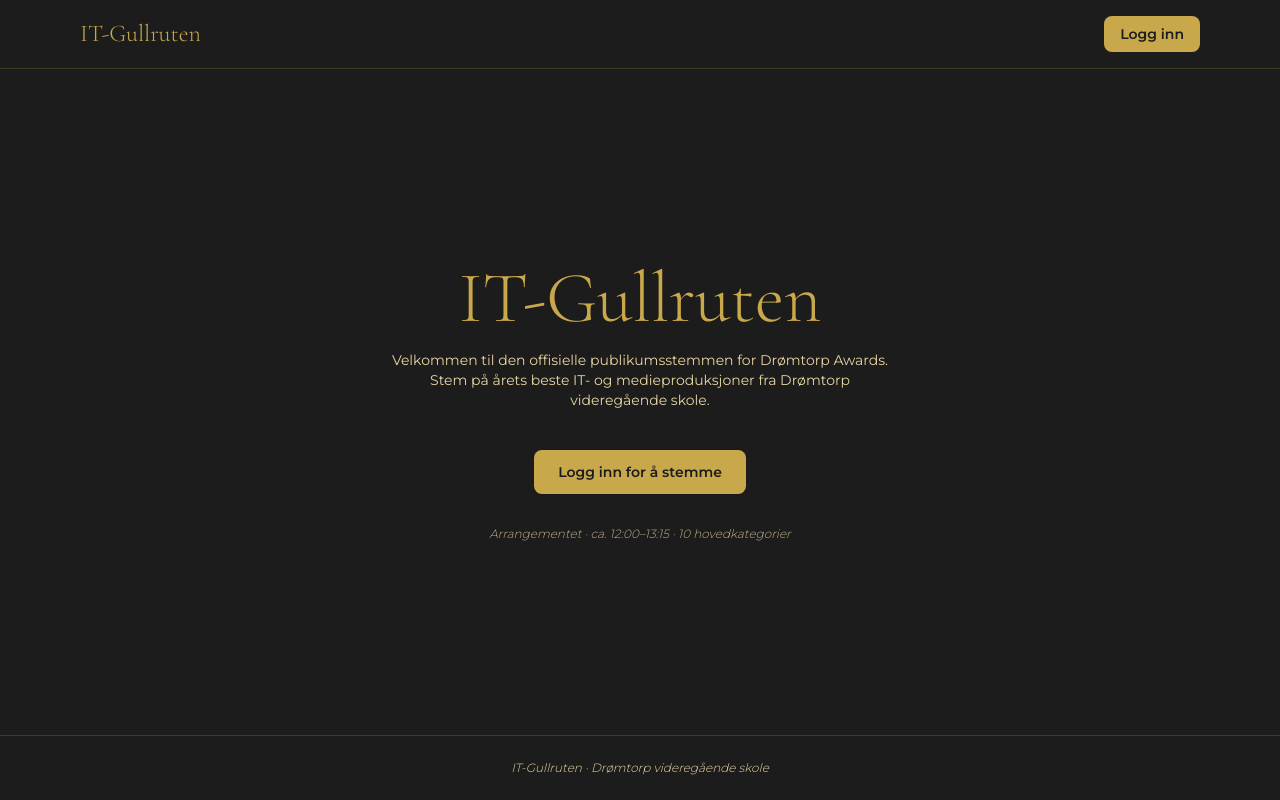
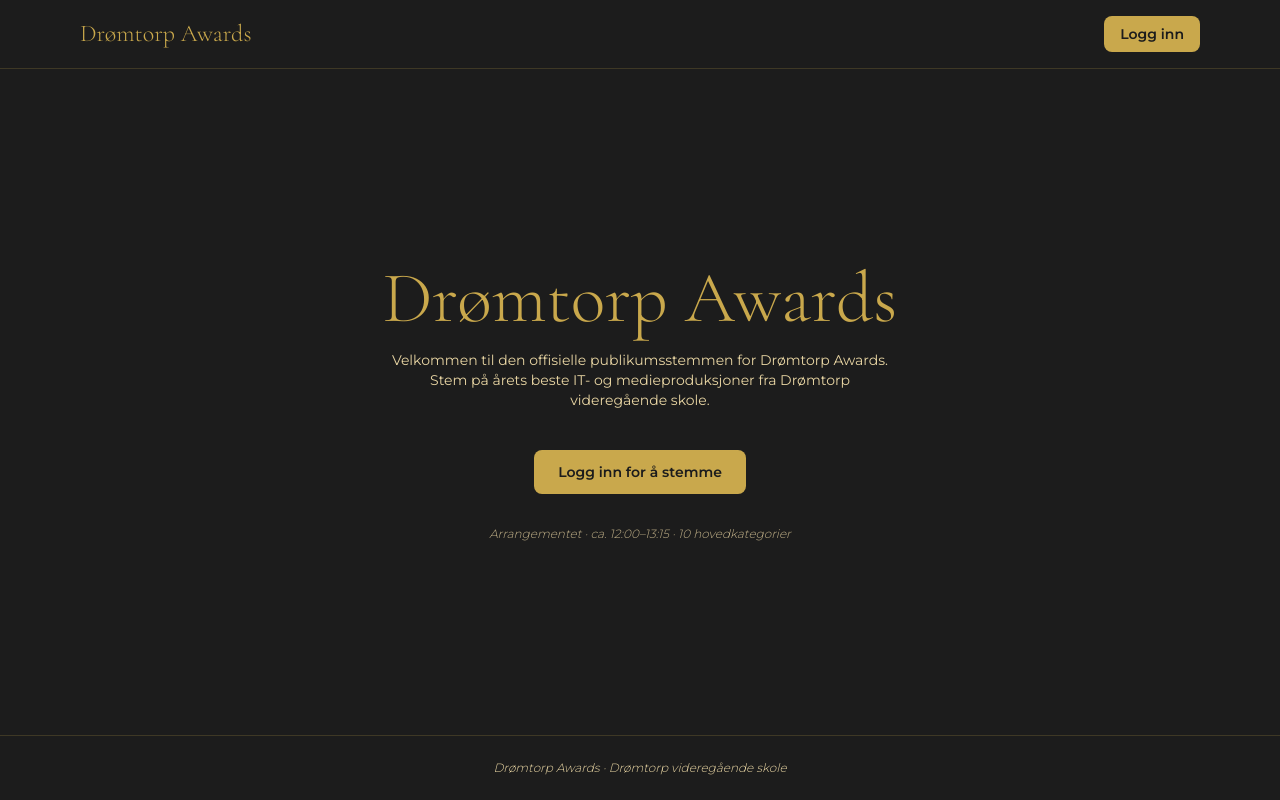
Before and after one commit to mrr0pr0/dromtrop-awards, a Next.js app: page / in a window 1280 px wide. Built offline with nearby package versions, Linux system fonts and the light colour scheme; no server answers.

Commit message:
name edit

```diff
--- a/app/(auth)/login/page.tsx
+++ b/app/(auth)/login/page.tsx
@@ -34,7 +34,7 @@
     <div className="flex min-h-screen flex-col items-center justify-center bg-black px-4">
       <div className="mb-8 text-center">
         <h1 className="font-[family-name:var(--font-display)] text-5xl font-light text-gold md:text-6xl">
-          IT-Gullruten
+          Drømtorp Awards
         </h1>
         <p className="mt-2 text-sm text-gold-light">
           Offisiell publikumsstemme for Drømtorp Awards
--- a/app/(protected)/admin/categories/page.tsx
+++ b/app/(protected)/admin/categories/page.tsx
@@ -10,7 +10,7 @@
     <div>
       <h1 className="text-3xl font-semibold text-white">Kategorier</h1>
       <p className="mt-1 text-sm text-gold-light">
-        Administrer priskategorier for IT-Gullruten 2026.
+        Administrer priskategorier for Drømtorp Awards 2026.
       </p>
       <div className="mt-6">
         <CategoriesManager initialCategories={categories} />
--- a/app/(protected)/admin/dashboard/page.tsx
+++ b/app/(protected)/admin/dashboard/page.tsx
@@ -30,7 +30,7 @@
   return (
     <div>
       <h1 className="text-3xl font-semibold text-white">Oversikt</h1>
-      <p className="mt-1 text-sm text-gold-light">Admin-dashbord for IT-Gullruten</p>
+      <p className="mt-1 text-sm text-gold-light">Admin-dashbord for Drømtorp Awards 2026</p>
 
       <div className="mt-6 grid gap-4 sm:grid-cols-2 lg:grid-cols-4">
         <StatCard label="Totalt stemmer" value={totalVotes} />
--- a/app/layout.tsx
+++ b/app/layout.tsx
@@ -16,7 +16,7 @@
 });
 
 export const metadata: Metadata = {
-  title: "IT-Gullruten | Drømtorp Awards",
+  title: "Drømtorp Awards",
   description: "Offisiell publikumsstemme for Drømtorp Awards",
 };
 
--- a/app/page.tsx
+++ b/app/page.tsx
@@ -16,7 +16,7 @@
       <Navbar />
       <main className="flex flex-1 flex-col items-center justify-center px-4 py-24 text-center">
         <h1 className="font-[family-name:var(--font-display)] text-5xl font-light text-gold md:text-7xl">
-          IT-Gullruten
+          Drømtorp Awards
         </h1>
         <p className="mt-4 max-w-lg text-sm text-gold-light">
           Velkommen til den offisielle publikumsstemmen for Drømtorp Awards.
--- a/components/layout/footer.tsx
+++ b/components/layout/footer.tsx
@@ -2,7 +2,7 @@
   return (
     <footer className="mt-auto border-t border-gold/20 bg-black py-6">
       <p className="text-center text-xs font-light italic text-gold-light">
-        IT-Gullruten · Drømtorp videregående skole
+        Drømtorp Awards · Drømtorp videregående skole
       </p>
     </footer>
   );
--- a/components/layout/navbar.tsx
+++ b/components/layout/navbar.tsx
@@ -15,7 +15,7 @@
           href="/"
           className="font-[family-name:var(--font-display)] text-2xl font-light text-gold transition-all duration-200 hover:text-gold-light"
         >
-          IT-Gullruten
+          Drømtorp Awards
         </Link>
 
         <div className="flex items-center gap-6 text-sm">
```
